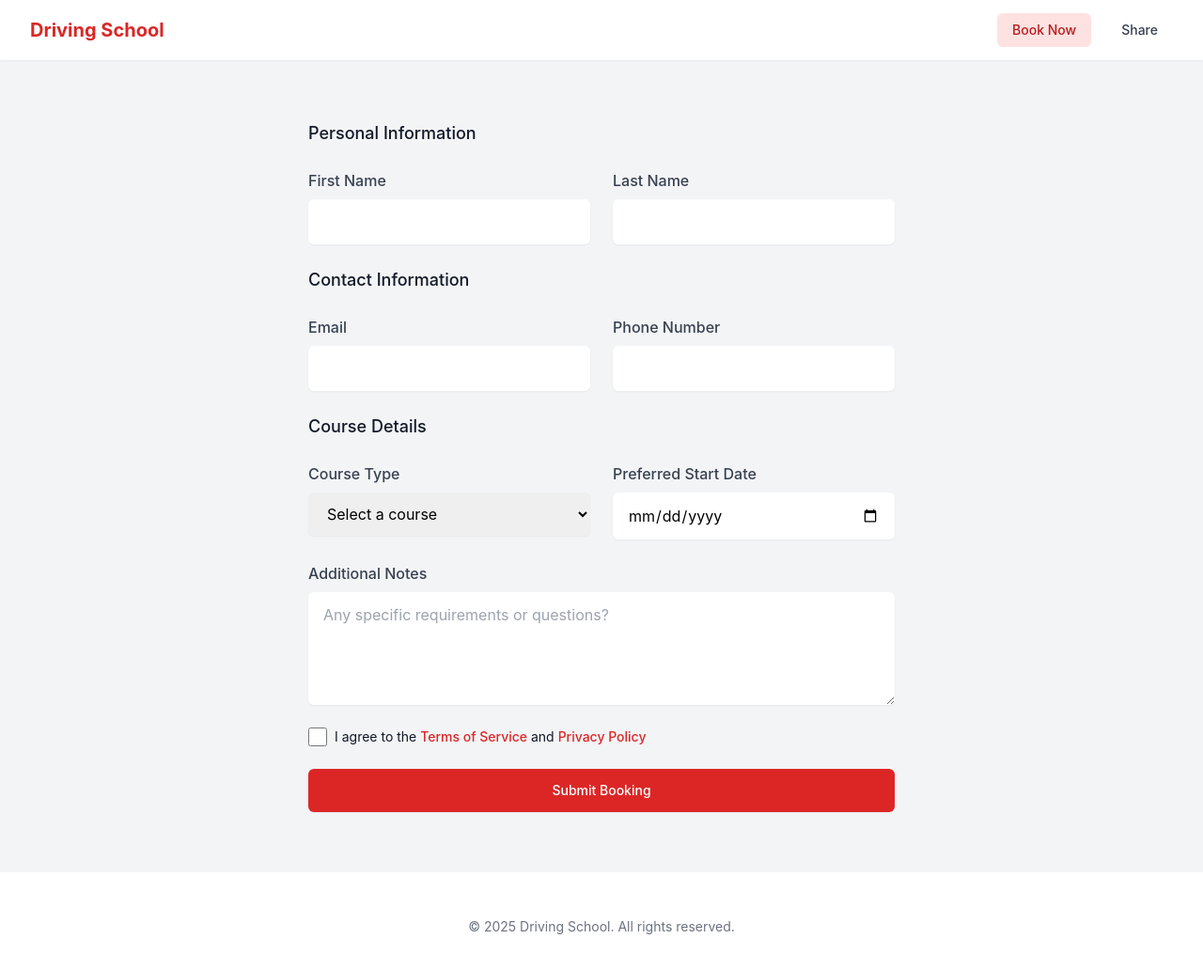
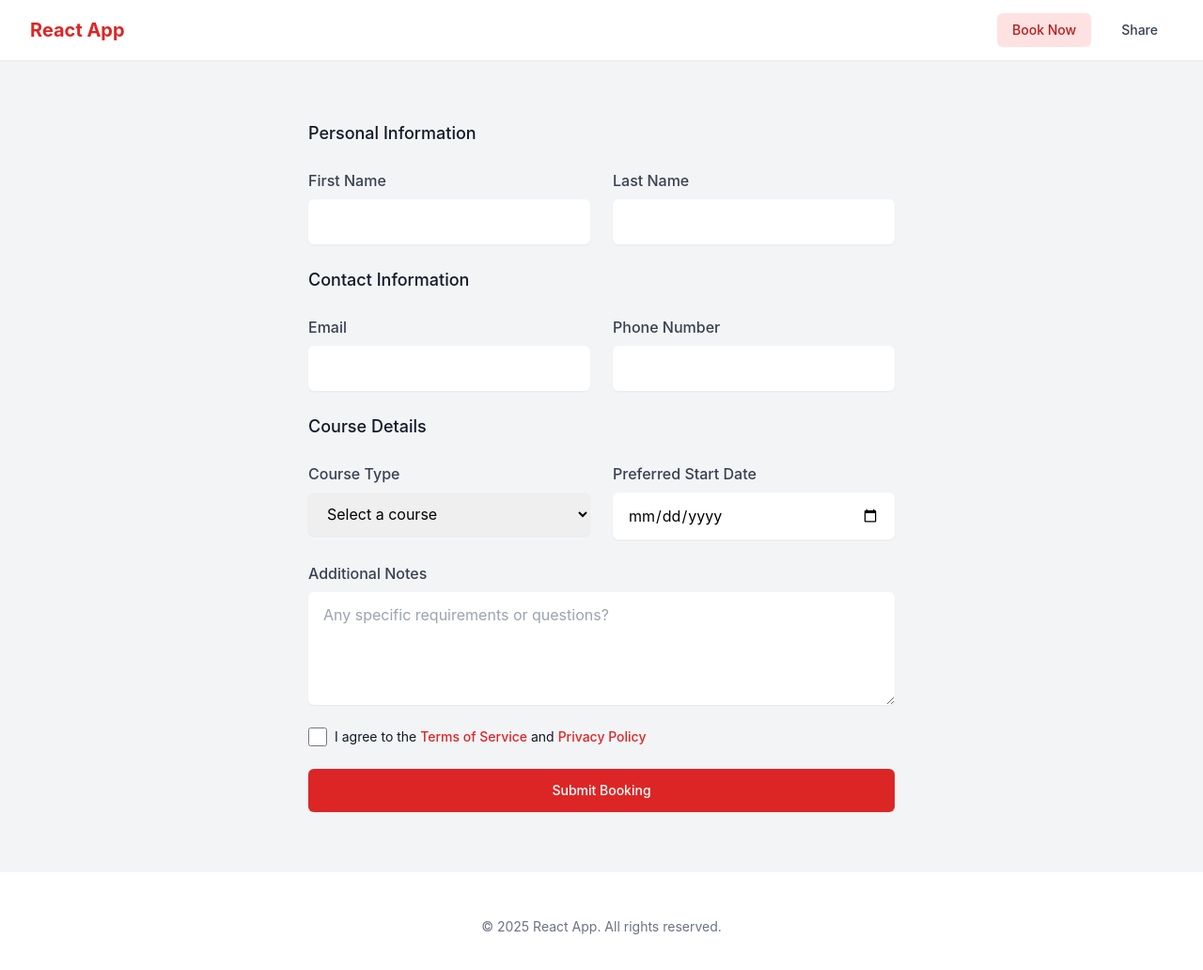
Before and after one commit to Nselenduna/driving-school, a React (Create React App) app: page / in a window 1280 px wide. Shown: the top 1032 px of the page at 94% size. Built offline with nearby package versions, Linux system fonts and the light colour scheme.

Commit message:
Restore original app name

```diff
--- a/src/App.tsx
+++ b/src/App.tsx
@@ -19,7 +19,7 @@ const Navigation = () => {
               className="flex items-center text-xl font-bold text-red-600 hover:text-red-700 transition-colors"
             >
               <span className="sr-only">Home</span>
-              Driving School
+              React App
             </Link>
 
             <div className="flex space-x-4">
@@ -67,7 +67,7 @@ function App() {
         <footer className="bg-white mt-auto">
           <div className="max-w-7xl mx-auto py-12 px-4 sm:px-6 lg:px-8">
             <p className="text-center text-gray-500 text-sm">
-              © {new Date().getFullYear()} Driving School. All rights reserved.
+              © {new Date().getFullYear()} React App. All rights reserved.
             </p>
           </div>
         </footer>
```
